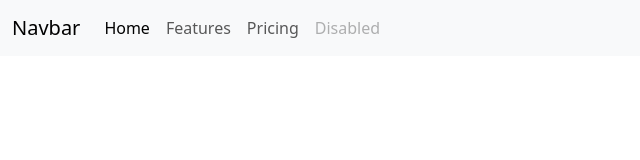
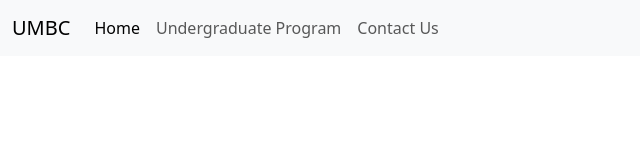
Before and after one commit to Programmingfan345/is436Lab4Test, a plain HTML site: page index.html in a window 1280 px wide. Shown: the whole page, without its empty margins (0-640 px from the left). Drawn offline with nearby package versions, Linux system fonts and the light colour scheme.

Commit message:
Update index.html

```diff
--- a/index.html
+++ b/index.html
@@ -13,7 +13,7 @@
 
 <nav class="navbar navbar-expand-lg bg-body-tertiary">
   <div class="container-fluid">
-    <a class="navbar-brand" href="#">Navbar</a>
+    <a class="navbar-brand" href="#">UMBC</a>
     <button class="navbar-toggler" type="button" data-bs-toggle="collapse" data-bs-target="#navbarNav" aria-controls="navbarNav" aria-expanded="false" aria-label="Toggle navigation">
       <span class="navbar-toggler-icon"></span>
     </button>
@@ -23,13 +23,10 @@
           <a class="nav-link active" aria-current="page" href="#">Home</a>
         </li>
         <li class="nav-item">
-          <a class="nav-link" href="#">Features</a>
+          <a class="nav-link" href="#">Undergraduate Program</a>
         </li>
         <li class="nav-item">
-          <a class="nav-link" href="#">Pricing</a>
-        </li>
-        <li class="nav-item">
-          <a class="nav-link disabled" aria-disabled="true">Disabled</a>
+          <a class="nav-link" href="#">Contact Us</a>
         </li>
       </ul>
     </div>
```
